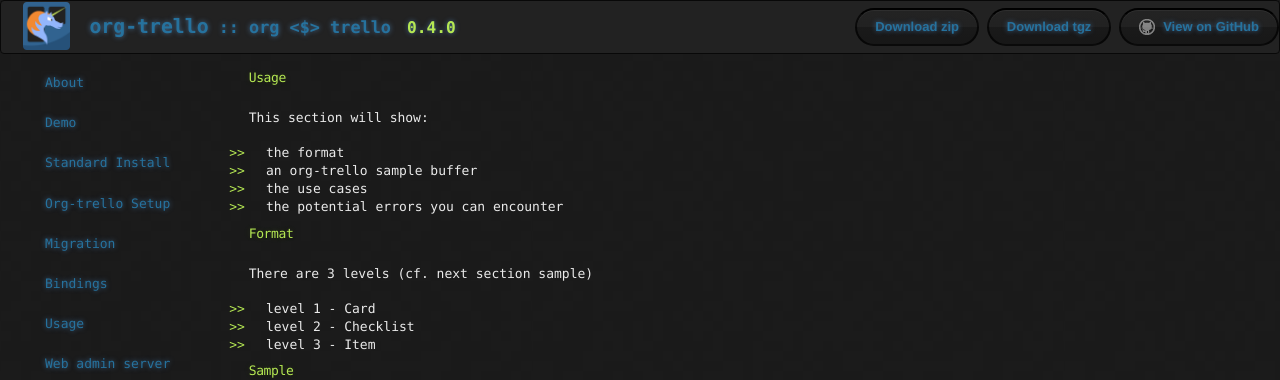
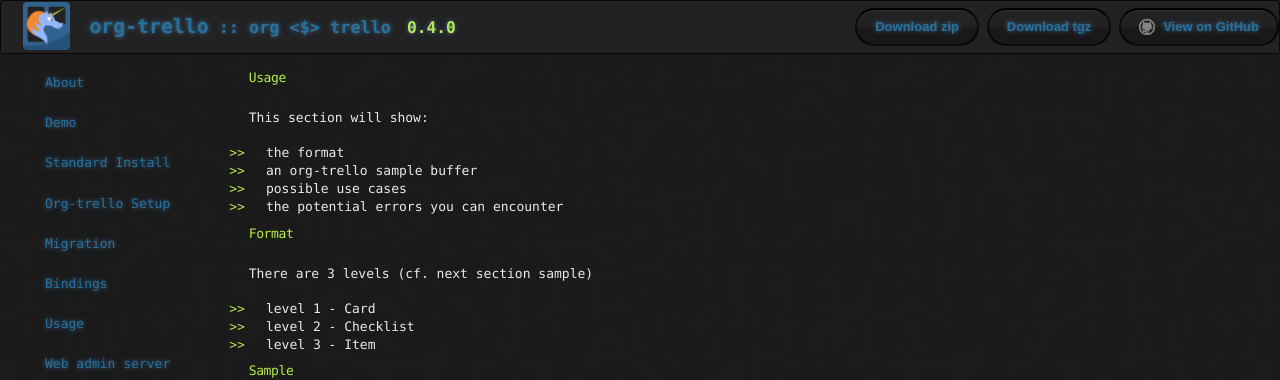
Before and after one commit to org-trello/org-trello.github.io, a Jekyll site: the page built from usage.md, in a window 1280 px wide and 900 px high. Shown: the top 380 px of the window. Built offline with Jekyll 4.4.1, drawn with Linux system fonts in a browser that asks for light colours; nearby versions of some CDN libraries; library files that are not in the unit come from our copies; Markdown is read by kramdown in place of the engine named in the settings.

Commit message:
Refactor - Reformat sentence

```diff
--- a/usage.md
+++ b/usage.md
@@ -8,7 +8,7 @@ This section will show:
 
 - the format
 - an org-trello sample buffer
-- the use cases
+- possible use cases
 - the potential errors you can encounter
 
 ### Format
```
